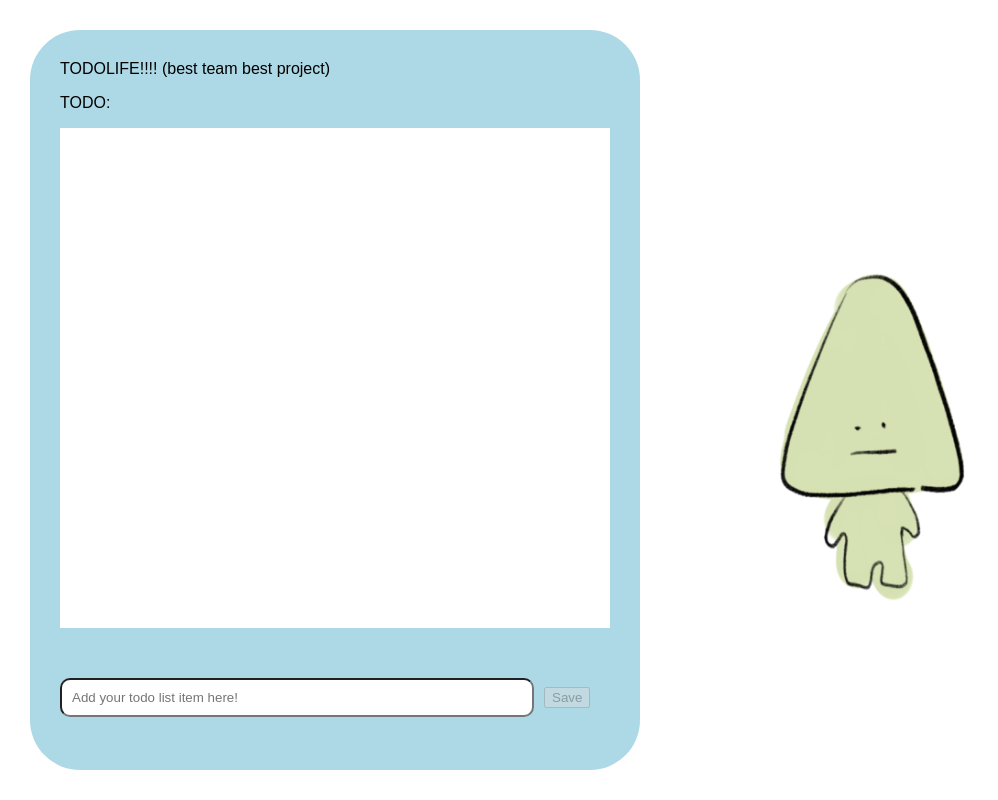
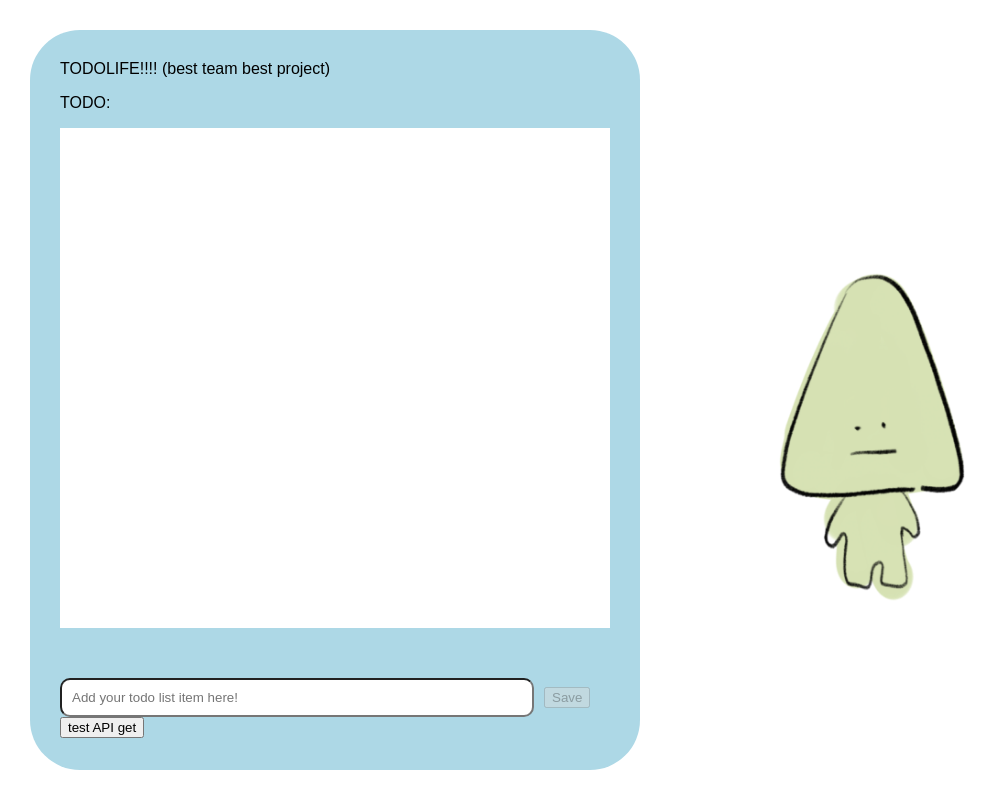
Before and after one commit to ckouu/todolife, a Next.js app: page / in a window 1280 px wide. Shown: the whole page, without its empty margins (0-998 px from the left). Built offline with nearby package versions, Linux system fonts and the light colour scheme.

Commit message:
added test get request in app/api/test and page.tsx function

```diff
--- /dev/null
+++ b/src/app/api/test/route.ts
@@ -0,0 +1,5 @@
+import { NextResponse } from 'next/server';
+
+export async function GET(request: Request) {
+  return NextResponse.json({message: "PLEASE WORK"});
+}
--- a/src/app/page.tsx
+++ b/src/app/page.tsx
@@ -7,12 +7,29 @@ import lilGuy from "../../public/guy.png";
 import lilGuyHappyKeyframe from "../../public/guy_happy_keyframe1.png";
 import lilGuySmile from "../../public/guy_happy.png";
 
+async function getTest() {
+  const response = await fetch("/api/test", {
+    cache: "no-cache",
+  })
+  const data = await response.json();
+  console.log(data);
+}
+
+// async function postTest() {
+//   const response = await fetch("/api/test", {
+//     cache: "no-cache",
+//   })
+//   const data = await response.json();
+//   console.log(data);
+// }
+
 export default function Page() {
+
   const [list, setList] = useState<string[]>([]);
   const [input, setInput] = useState("");
   const [guy, setGuy] = useState(lilGuy.src);
 
-  const handleSave = () => {
+  const handleSave = (): void => {
     setGuy(lilGuySmile.src);
     setTimeout(() => setGuy(lilGuy.src), 1000);
     setList([...list, input]);
@@ -60,6 +77,8 @@ export default function Page() {
       <div className="guy">
         <img src={guy} width={400} height={400} alt="Image"></img>
       </div>
+      <button id="testGet" type="button" onClick={getTest}>test API get</button>
+      {/* <button id="testPost" type="button" onClick={postTest}>test API post</button> */}
     </div>
   );
 
```
